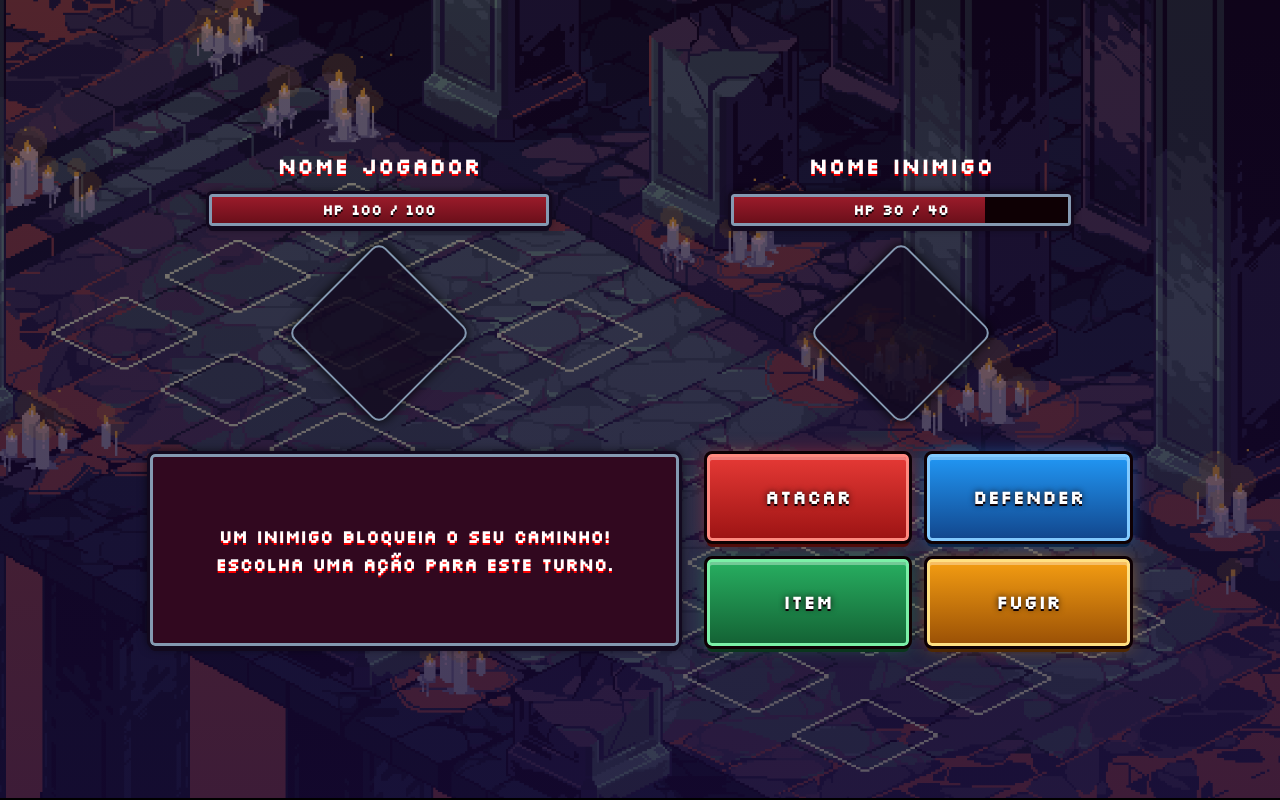
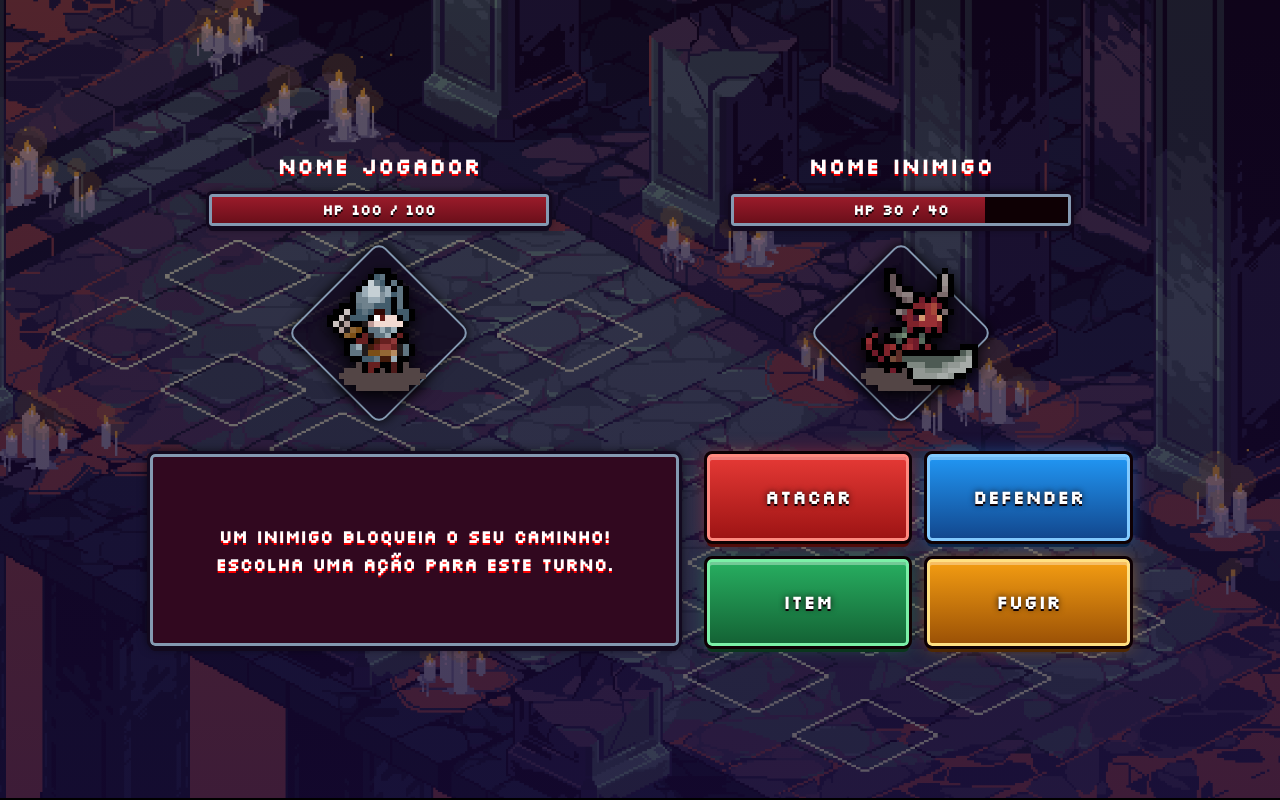
Before and after one commit to g-alvaro-ti/webknight, a plain HTML site: page index.html in a window 1280 px wide. Drawn offline with Linux system fonts and the light colour scheme.

Commit message:
Exibição de spritesheets na tela de batalha
- Spritesheets são exibidos na frente das bases de losango
- Função nova no batalha-ui.js, recebendo a posição do sprite e a classe do spritesheet
- sprites-batalha.css reutiliza parte da lógica de sprites.css, porém ignorando offset e adicionando sombra

```diff
--- /dev/null
+++ b/assets/css/sprites-batalha.css
@@ -0,0 +1,23 @@
+/*
+    Spritesheets da tela de batalha
+
+    Reaproveita .sprite-animado e @keyframes animar-sprite do sprites.css,
+    adaptando --cell-size e --escala-sprite para a área das bases
+    e aproximando o personagem dentro do frame 100x100.
+*/
+
+.batalha-base-sprite {
+    --cell-size: var(--batalha-base-tamanho);
+    --escala-sprite: 4.5;
+}
+
+.batalha-base-sprite .batalha-sprite {
+    z-index: 1;
+    pointer-events: none;
+
+    /* Ignora --sprite-offset-x/y usados no mapa (48px), centralizando pela base */
+    left: calc((var(--cell-size) - var(--cell-size) * var(--escala-sprite)) / 2);
+    top: calc((var(--cell-size) - var(--cell-size) * var(--escala-sprite)) / 2);
+
+    filter: drop-shadow(0px 6px 8px rgba(0, 0, 0, 0.85));
+}
--- a/assets/css/tela-batalha.css
+++ b/assets/css/tela-batalha.css
@@ -104,9 +104,19 @@
 
 /* Base em formato de losango atrás dos sprites */
 .batalha-base-sprite {
-    width: clamp(88px, 12vw, 130px);
-    height: clamp(88px, 12vw, 130px);
+    --batalha-base-tamanho: clamp(88px, 12vw, 130px);
+    position: relative;
+
+    width: var(--batalha-base-tamanho);
+    height: var(--batalha-base-tamanho);
     margin: clamp(24px, 3.5vh, 36px) 0 clamp(14px, 2vh, 22px);
+}
+
+.batalha-base-sprite::before {
+    content: "";
+    position: absolute;
+    inset: 0;
+    z-index: 0;
 
     background-color: color-mix(in srgb, var(--cor-cinza1) 80%, transparent);
     border: 2px solid var(--cor-cinza2);
@@ -298,7 +308,6 @@
     }
 
     .batalha-base-sprite {
-        width: 76px;
-        height: 76px;
+        --batalha-base-tamanho: 76px;
     }
 }
--- a/index.html
+++ b/index.html
@@ -10,6 +10,7 @@
     <link rel="stylesheet" href="assets/css/tela-batalha.css">
     <link rel="stylesheet" href="assets/css/tela-fim.css">
     <link rel="stylesheet" href="assets/css/sprites.css">
+    <link rel="stylesheet" href="assets/css/sprites-batalha.css">
     <link rel="stylesheet" href="assets/css/painel-jogador.css">
 
     <title>WebKnight</title>
@@ -191,5 +192,6 @@
     <script src="src/prompt.js"></script>
     <script src="src/mapa.js"></script>
     <script src="src/painel-jogador.js"></script>
+    <script src="src/batalha-ui.js"></script>
 </body>
 </html>
--- /dev/null
+++ b/src/batalha-ui.js
@@ -0,0 +1,31 @@
+/**
+ * Renderiza uma spritesheet animada (definida em sprites.css) dentro de uma base da batalha.
+ * @param {HTMLElement|string} base - Elemento da base ou seletor CSS (ex: ".batalha-jogador .batalha-base-sprite")
+ * @param {string} classeSprite - Classe da spritesheet definida em sprites.css (ex: "cavaleiro-idle", "demon-idle")
+ * @returns {HTMLDivElement|null} Elemento do sprite inserido na base
+ */
+function exibirSpriteBatalha(base, classeSprite) {
+    const containerBase = typeof base === "string"
+        ? document.querySelector(base)
+        : base;
+
+    if (!containerBase || !classeSprite) return null;
+
+    containerBase.replaceChildren();
+
+    const sprite = document.createElement("div");
+    sprite.classList.add(
+        "sprite-animado",
+        "batalha-sprite",
+        classeSprite
+    );
+
+    containerBase.appendChild(sprite);
+    return sprite;
+}
+
+// Exibição de exemplo na tela de batalha usando as classes de sprites.css
+document.addEventListener("DOMContentLoaded", () => {
+    exibirSpriteBatalha(".batalha-jogador .batalha-base-sprite", "cavaleiro-idle");
+    exibirSpriteBatalha(".batalha-inimigo .batalha-base-sprite", "demon-idle");
+});
```
